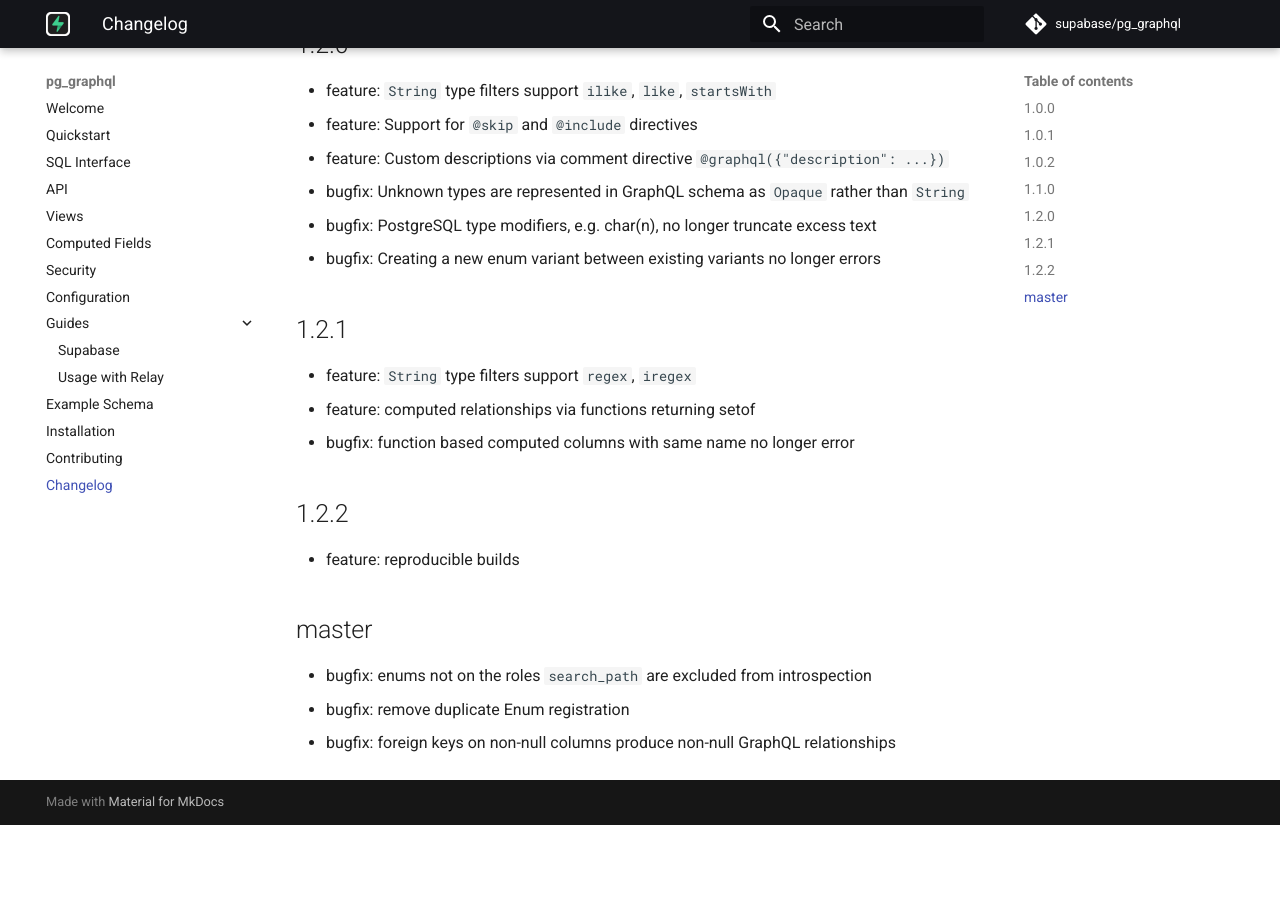
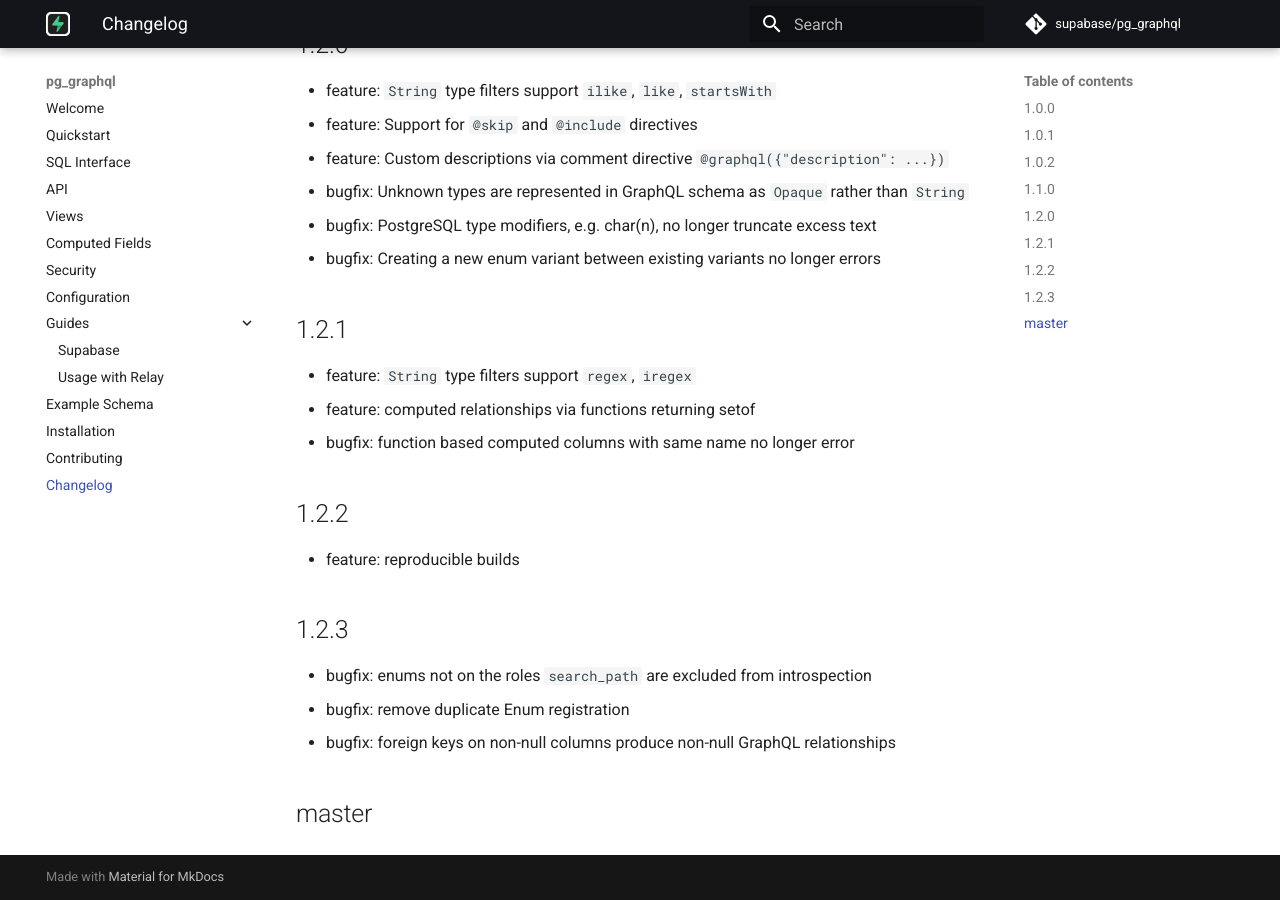
Before and after one commit to supabase/pg_graphql, an MkDocs documentation site: the page built from docs/changelog.md, in a window 1280 px wide and 900 px high, scrolled down 753 px. Built offline with MkDocs 1.6.1 and Material for MkDocs 9.7.7, drawn with Linux system fonts in a browser that asks for light colours; comment, search, counter and statistics services are not loaded; before the commit the page ends 1578 px from its top, so only the background shows below that.

Commit message:
cut release v1.2.3

```diff
--- a/Cargo.toml
+++ b/Cargo.toml
@@ -1,6 +1,6 @@
 [package]
 name = "pg_graphql"
-version = "1.2.2"
+version = "1.2.3"
 edition = "2021"
 
 [lib]
--- a/docs/changelog.md
+++ b/docs/changelog.md
@@ -30,7 +30,9 @@
 ## 1.2.2
 - feature: reproducible builds
 
-## master
+## 1.2.3
 - bugfix: enums not on the roles `search_path` are excluded from introspection
 - bugfix: remove duplicate Enum registration
 - bugfix: foreign keys on non-null columns produce non-null GraphQL relationships
+
+## master
```
